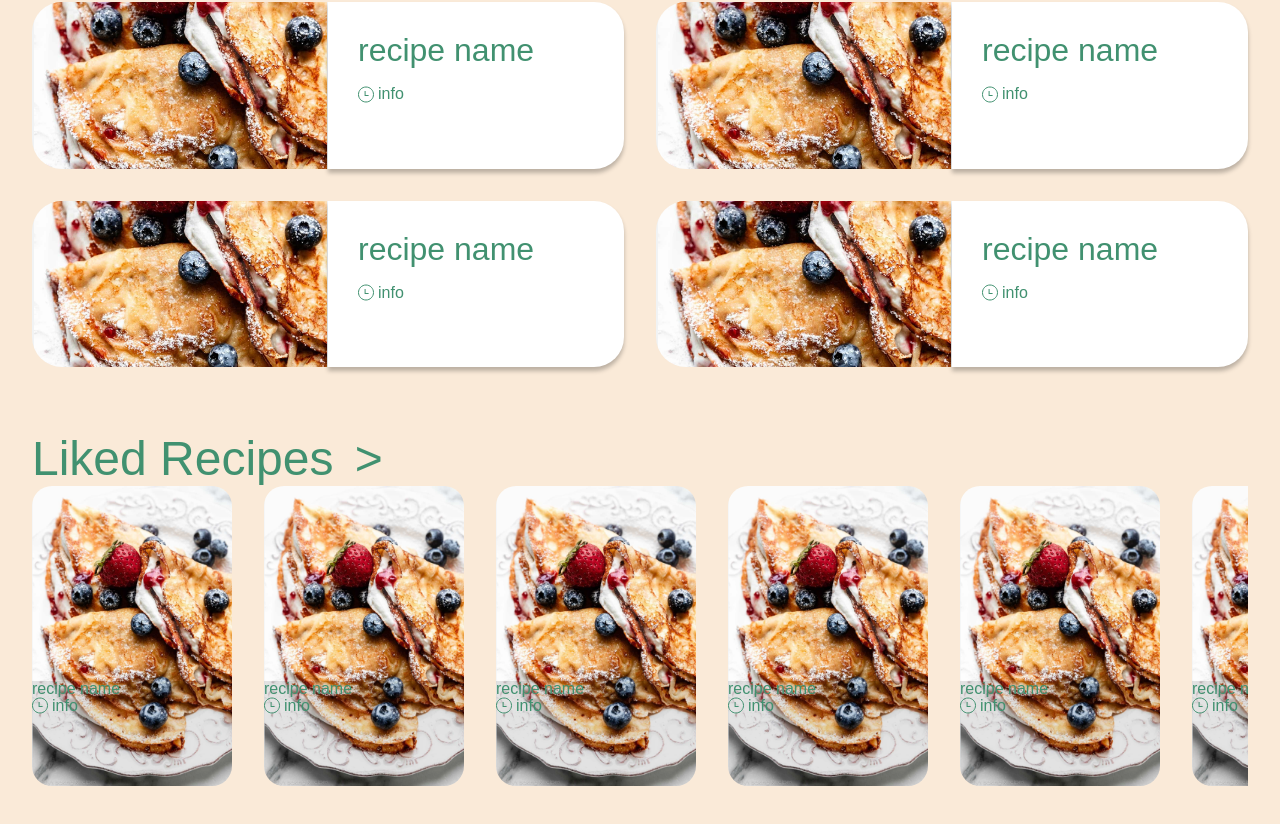
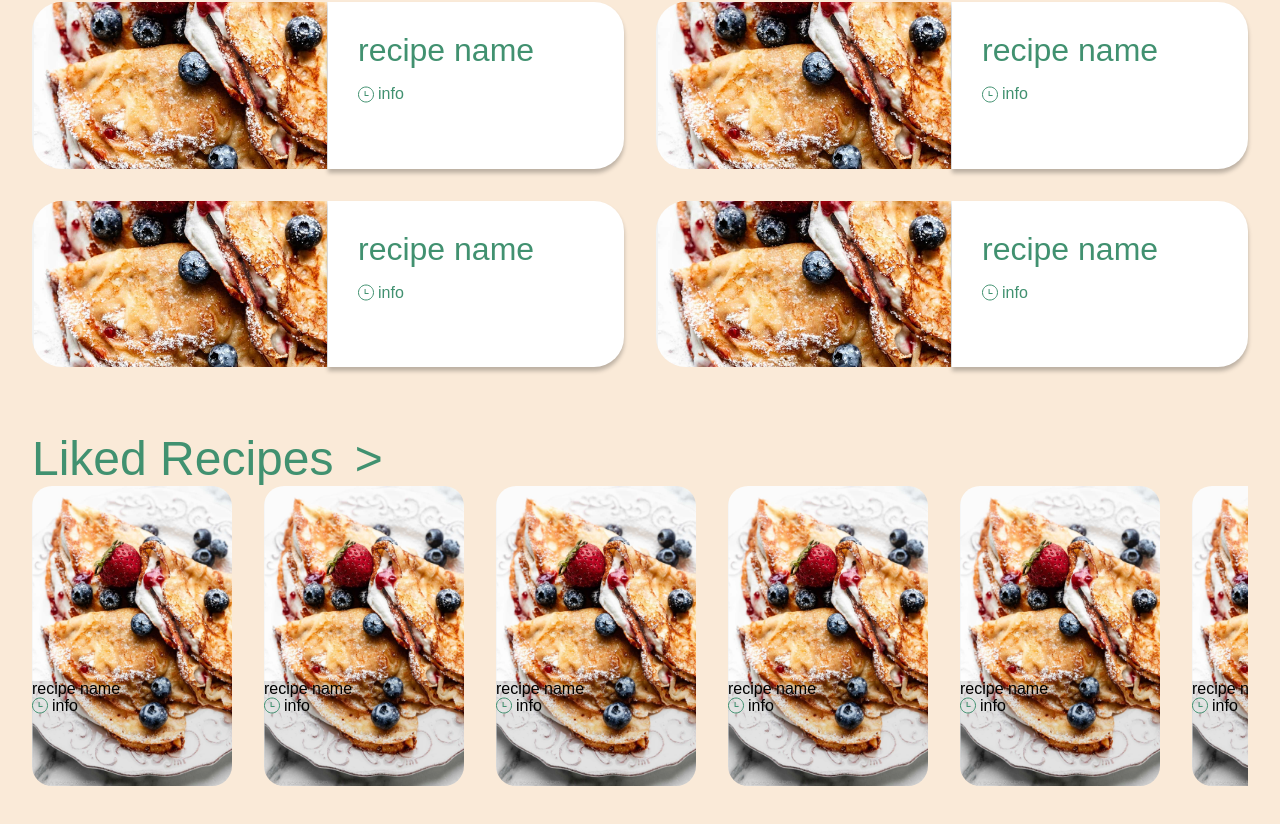
Before and after one commit to Mr-Turtle12/Chop-Chop, a Vue app in the folder frontend/: page / in a window 1280 px wide. Shown: the part 1092-1916 px from the top of the page. Built offline with nearby package versions, Linux system fonts and the light colour scheme; a web font is replaced by a local one.

Commit message:
changing visted links reset css

```diff
--- a/frontend/src/assets/css/_reset.scss
+++ b/frontend/src/assets/css/_reset.scss
@@ -47,9 +47,10 @@ ul {
   list-style: none;
 }
 
-a:-webkit-any-link {
+a:link,
+a:visited {
+  color: inherit;
   text-decoration: none;
-  color: #419170;
 }
 
 button {
```
